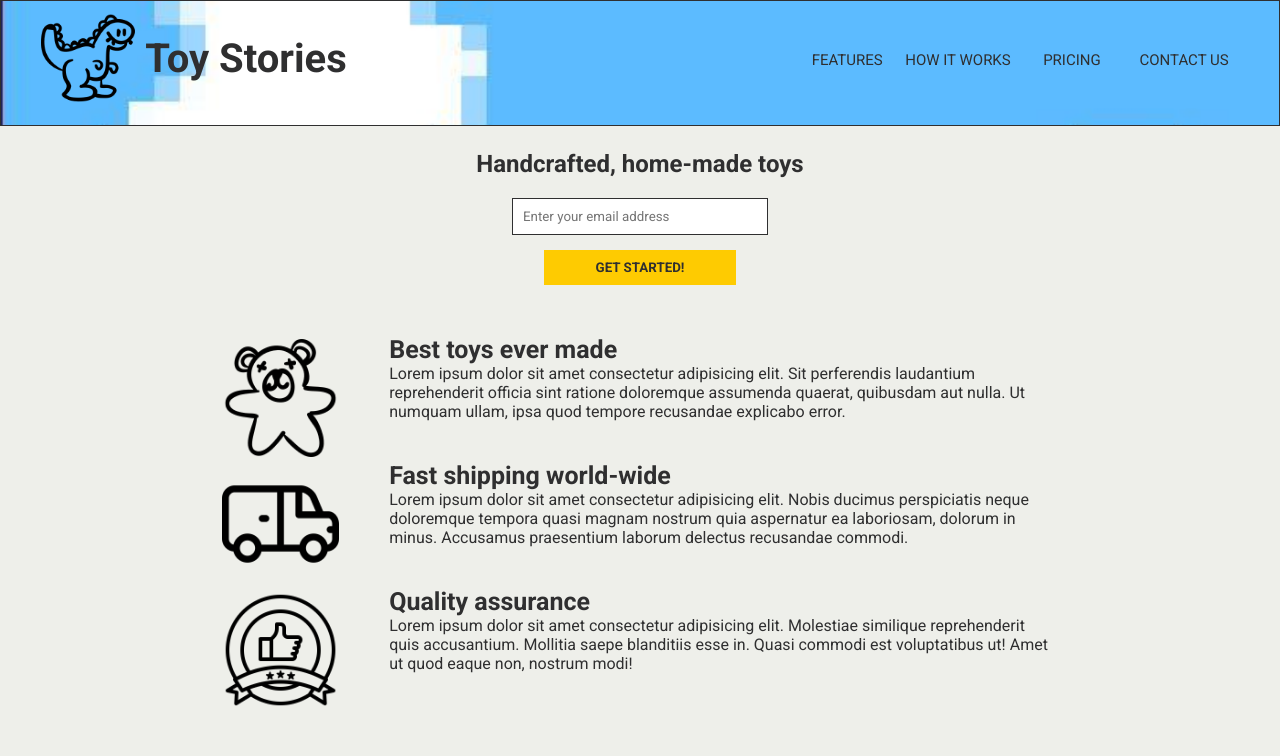
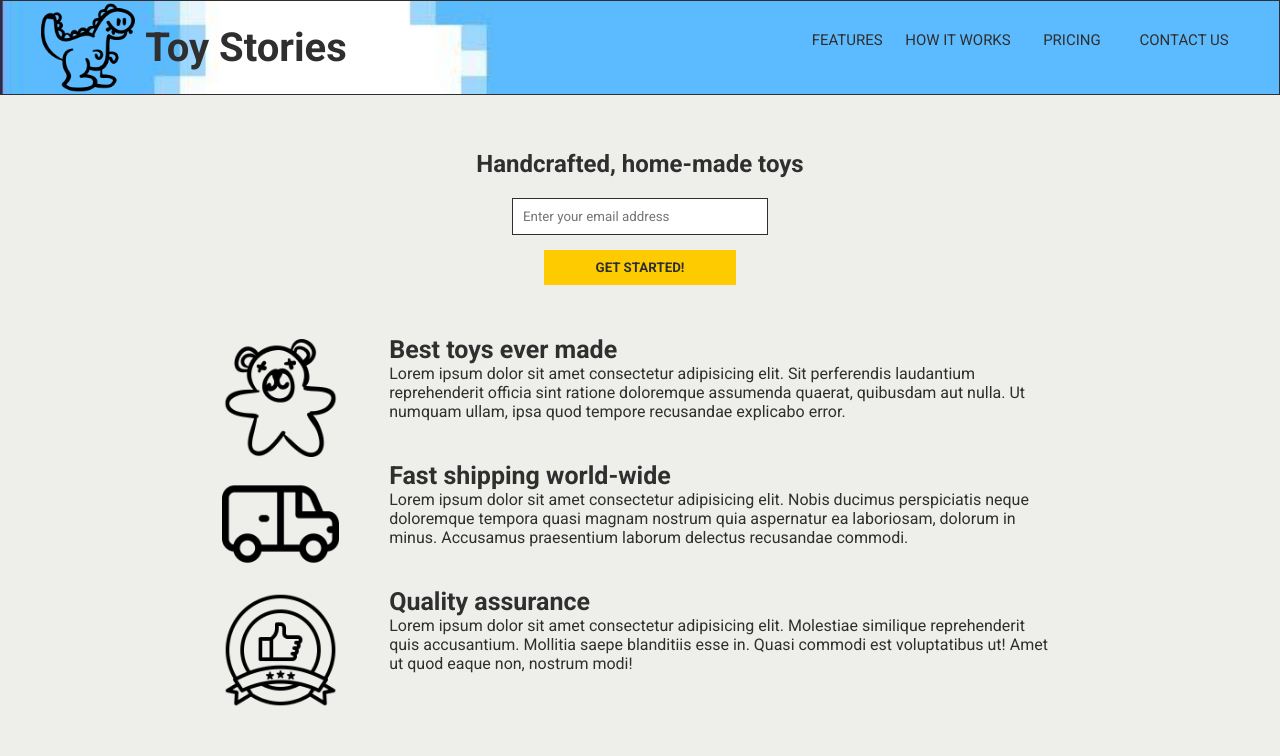
Before and after one commit to alessiamaschio/product-landing-page, a plain HTML site: page index.html in a window 1280 px wide. Shown: the top 756 px of the page. Drawn offline with Linux system fonts and the light colour scheme; grey boxes are pictures that could not be loaded.

Commit message:
Fix margins

```diff
--- a/styles/main.css
+++ b/styles/main.css
@@ -16,6 +16,7 @@ body {
   background-repeat: no-repeat;
   /* background-attachment: fixed; */
   width: 100%;
+  max-height: 240px;
 
   background-size: cover;
   border: 1px solid #2f2f30;
@@ -30,7 +31,7 @@ body {
   display: flex;
   justify-content: center;
   align-items: center;
-  padding-bottom: 20px;
+  padding-bottom: 10px;
   padding-top: 10px;
 }
 
@@ -44,10 +45,11 @@ body {
 }
 #nav-bar {
   padding: 0;
-  margin: 0;
+  margin-top: -20px;
+  margin-bottom: 10px;
   text-align: center;
-  line-height: 1.5;
-  padding-bottom: 20px;
+  line-height: 1.2;
+  /* padding-bottom: 20px; */
 }
 
 /* li {
@@ -64,7 +66,7 @@ body {
   display: flex;
   flex-direction: column;
   align-items: center;
-  padding-top: 250px;
+  margin-top: 220px;
 }
 
 h2 {
@@ -208,6 +210,7 @@ h4 {
   #header {
     flex-direction: row;
     flex-wrap: nowrap;
+    max-height: 95px;
   }
 
   .title {
@@ -240,7 +243,7 @@ h4 {
   }
 
   #form {
-    padding-top: 130px;
+    margin-top: 100px;
   }
 
   #email {
@@ -330,7 +333,7 @@ h4 {
   }
 
   #form {
-    padding-top: 150px;
+    margin-top: 150px;
   }
 
   #email {
@@ -357,7 +360,7 @@ h4 {
 
   .products {
     margin: auto;
-    border: 1px solid red;
+
     width: 100%;
     flex-direction: row;
   }
```
